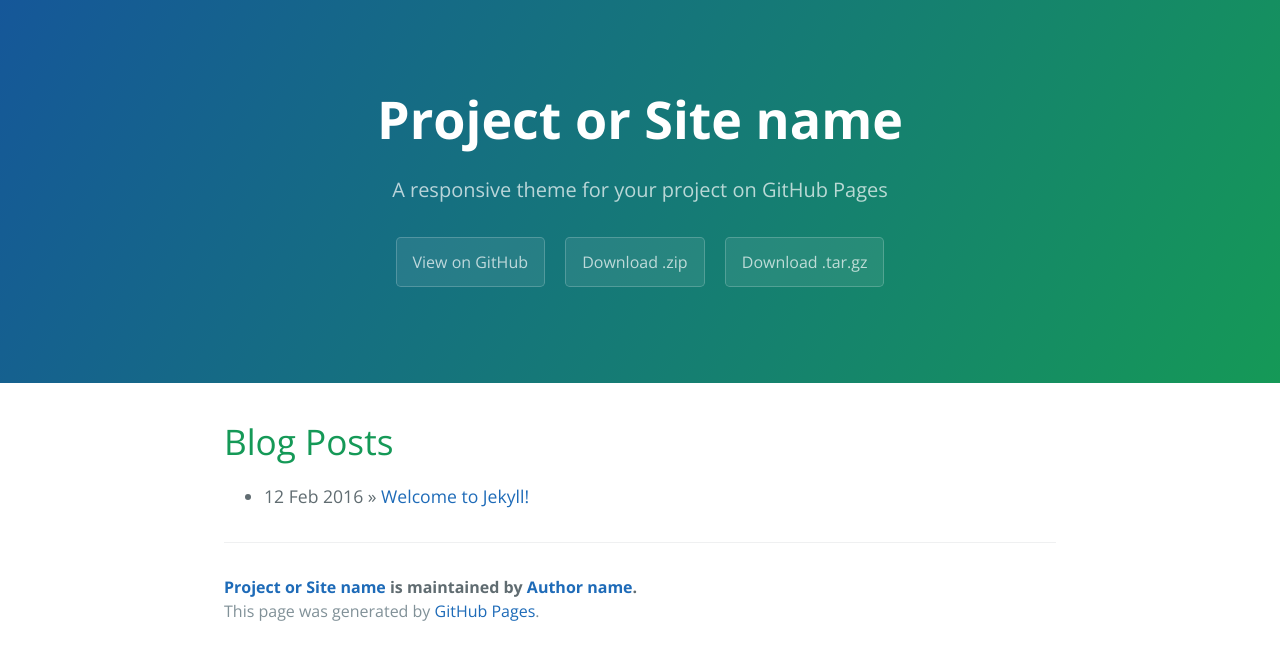
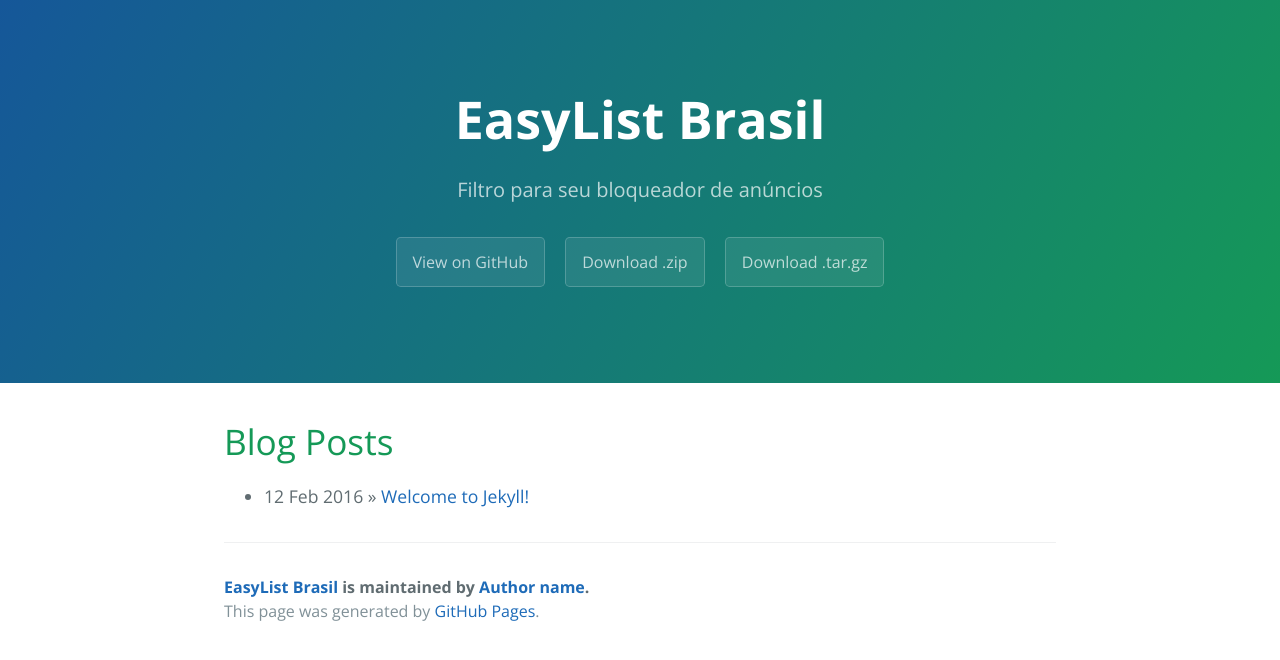
Before and after one commit to easylistbrasil/easylistbrasil.github.io, a Jekyll site: the page built from index.html, in a window 1280 px wide. Shown: the top 660 px of the page. Built offline with Jekyll 4.4.1, drawn with Linux system fonts in a browser that asks for light colours; the list of posts is cut into pages by our own code.

Commit message:
Update _config.yml

```diff
--- a/_config.yml
+++ b/_config.yml
@@ -1,6 +1,6 @@
 # Setup
-title:        Project or Site name
-tagline:      A responsive theme for your project on GitHub Pages
+title:        EasyList Brasil
+tagline:      Filtro para seu bloqueador de an&uacute;ncios
 baseurl:      ""
 paginate:     1
 locale:       "en"
```
